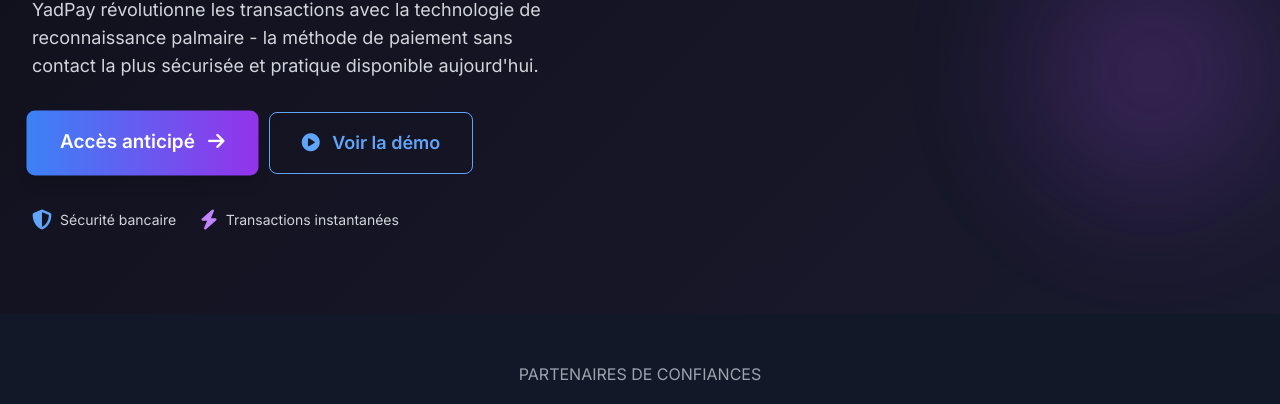
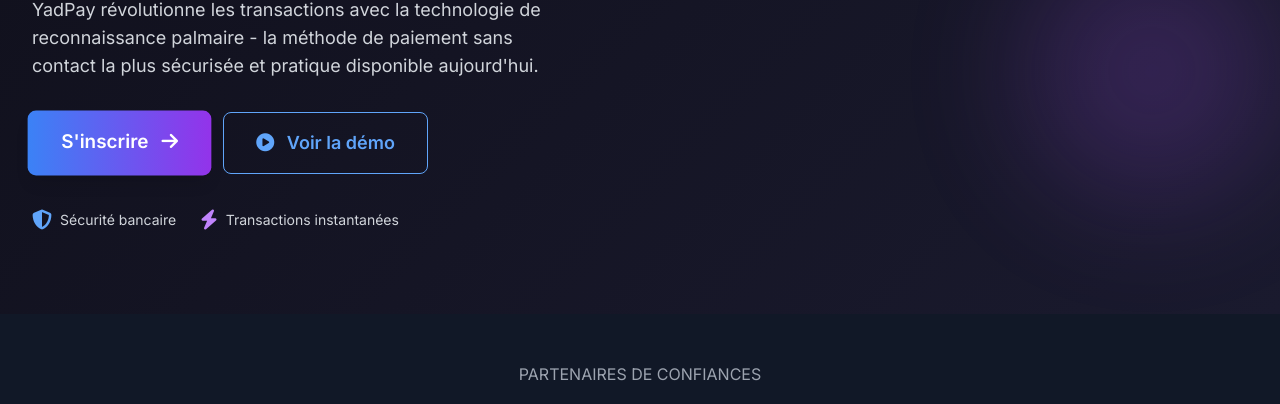
Before and after one commit to 3zden/Yadpay-website, a plain HTML site: page index.html in a window 1280 px wide. Shown: the part 396-800 px from the top of the page. Drawn offline with nearby package versions, Linux system fonts and the light colour scheme.

Commit message:
Update index.html

```diff
--- a/index.html
+++ b/index.html
@@ -196,7 +196,7 @@
                 <a href="#contact" class="text-gray-300 hover:text-white block px-3 py-2 rounded-md text-base font-medium">Contact</a>
                 <div class="pt-4 pb-3 border-t border-gray-700">
                     <a href="loginpage.html" class="w-full bg-gradient-to-r from-blue-500 to-purple-600 hover:from-blue-600 hover:to-purple-700 text-white px-4 py-2 rounded-md text-sm font-medium mb-2">
-                        s'inscrire
+                        S'inscrire
                     </a>
                     <a href="partenaire.html" class="w-full border border-blue-400 text-blue-400 hover:bg-blue-900 hover:bg-opacity-30 px-4 py-2 rounded-md text-sm font-medium">
                         Espace Partenaire
@@ -231,7 +231,7 @@
                     </p>
                     <div class="flex flex-col sm:flex-row space-y-4 sm:space-y-0 sm:space-x-4">
                         <a href = "loginpage.html" class="pulse bg-gradient-to-r from-blue-500 to-purple-600 hover:from-blue-600 hover:to-purple-700 text-white px-8 py-4 rounded-lg text-lg font-semibold shadow-lg transform transition-all duration-300 hover:scale-105">
-                            Accès anticipé <i class="fas fa-arrow-right ml-2"></i>
+                            S'inscrire <i class="fas fa-arrow-right ml-2"></i>
                         </a>
                         <button class="border border-blue-400 text-blue-400 hover:bg-blue-900 hover:bg-opacity-30 px-8 py-4 rounded-lg text-lg font-semibold transform transition-all duration-300 hover:scale-105">
                             <i class="fas fa-play-circle mr-2"></i> Voir la démo
```
